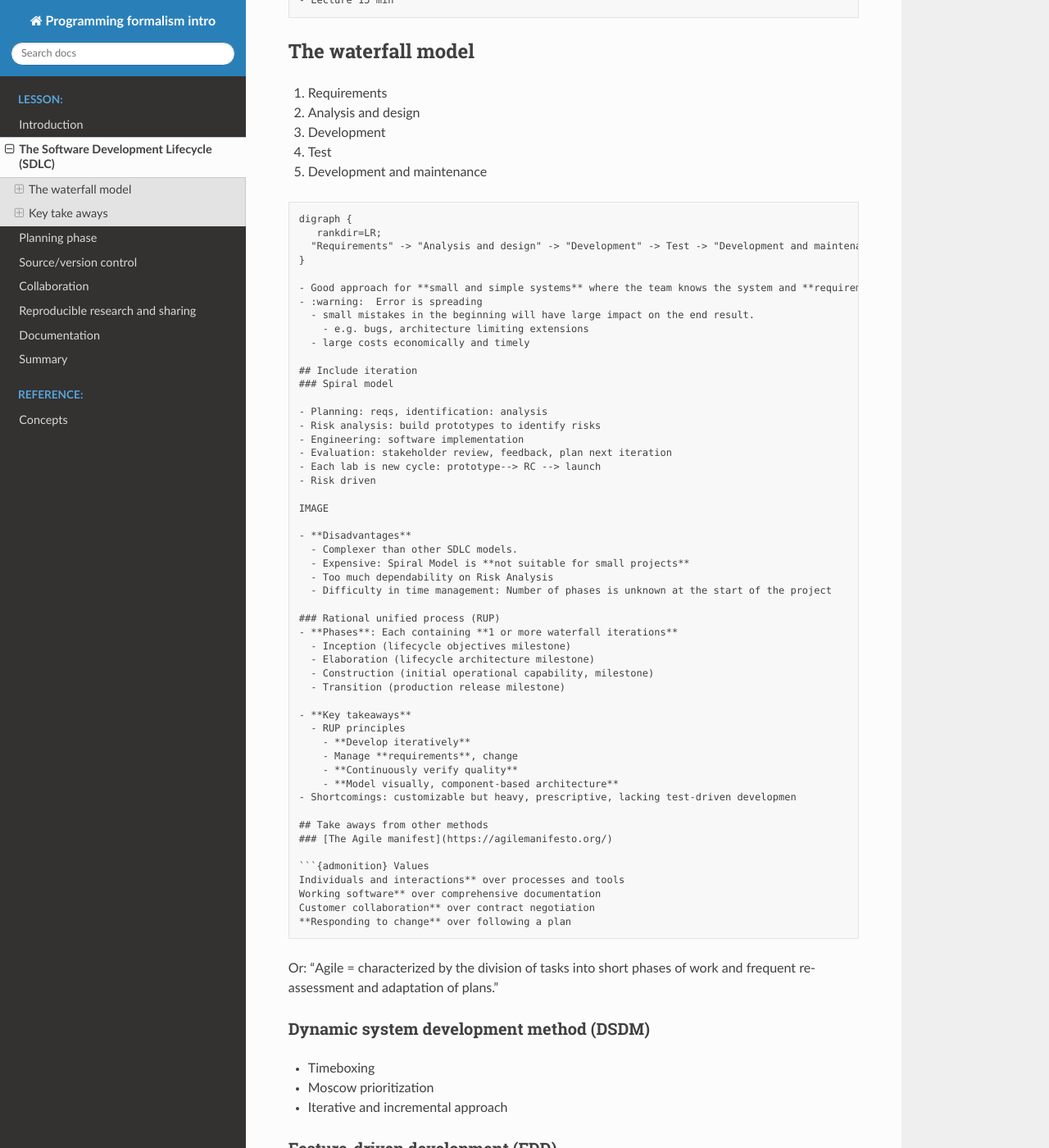
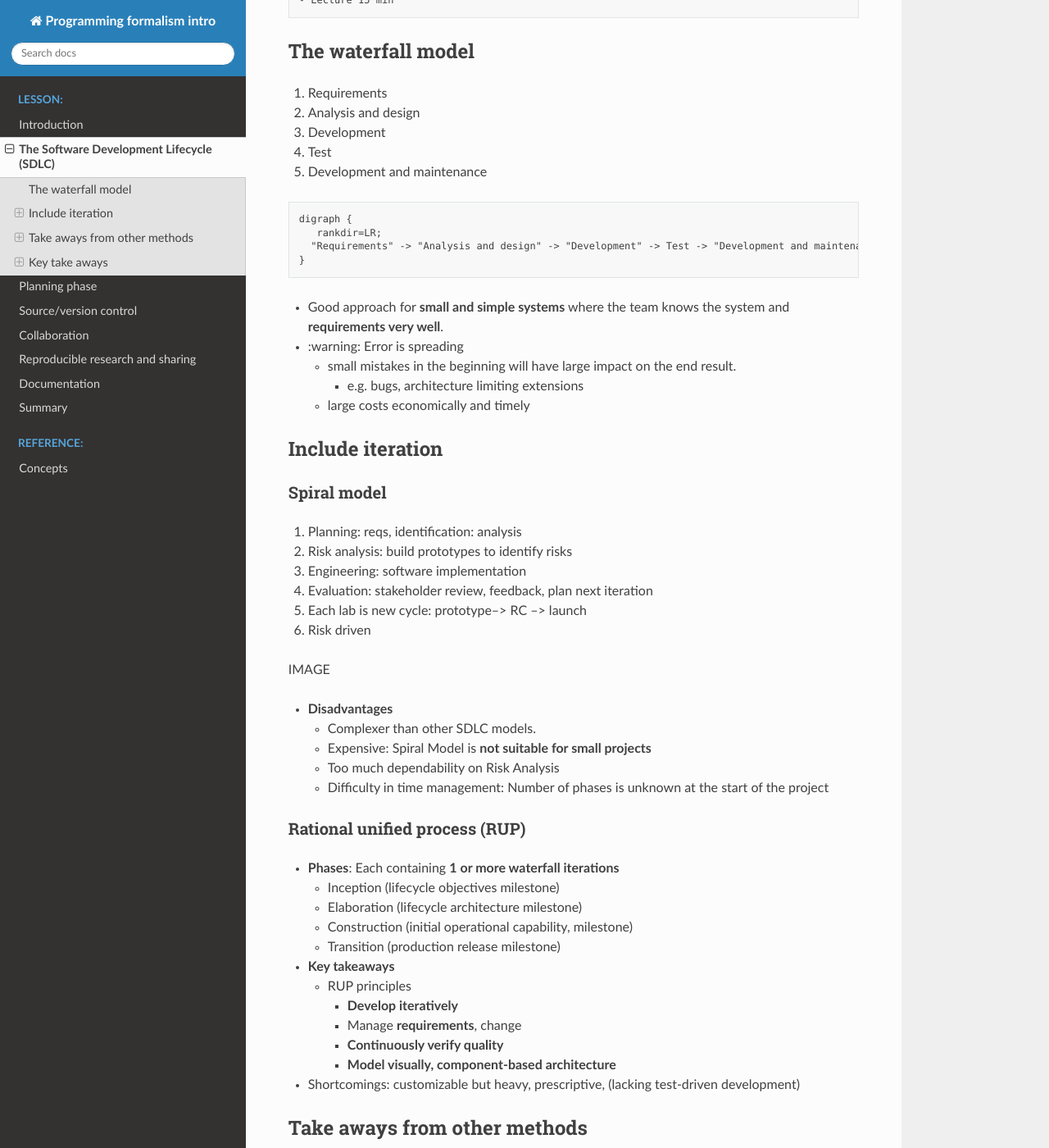
Before and after one commit to UPPMAX/programming_formalisms_intro, a Sphinx documentation site: the page built from doc/sdlc.md, in a window 1280 px wide and 1400 px high, scrolled down 348 px. Shown: the whole window at 82% size. Built offline with Sphinx 7.4.7 and the Read the Docs theme 2.0.0, drawn with Linux system fonts in a browser that asks for light colours; pages that are not in the unit, such as notebooks, are missing from menus; some of the changed lines change nothing that is shown; some of the changed text lies outside the part shown.

Commit message:
Update sdlc.md

````diff
--- a/doc/sdlc.md
+++ b/doc/sdlc.md
@@ -30,6 +30,7 @@ digraph {
    rankdir=LR;
   "Requirements" -> "Analysis and design" -> "Development" -> Test -> "Development and maintenance";
 }
+```
 
 - Good approach for **small and simple systems** where the team knows the system and **requirements very well**.
 - :warning:  Error is spreading
@@ -40,12 +41,12 @@ digraph {
 ## Include iteration
 ### Spiral model
 
-- Planning: reqs, identification: analysis
-- Risk analysis: build prototypes to identify risks
-- Engineering: software implementation
-- Evaluation: stakeholder review, feedback, plan next iteration
-- Each lab is new cycle: prototype--> RC --> launch
-- Risk driven
+1. Planning: reqs, identification: analysis
+1. Risk analysis: build prototypes to identify risks
+1. Engineering: software implementation
+1. Evaluation: stakeholder review, feedback, plan next iteration
+1. Each lab is new cycle: prototype--> RC --> launch
+1. Risk driven
 
 IMAGE
 
@@ -68,7 +69,7 @@ IMAGE
     - Manage **requirements**, change
     - **Continuously verify quality**
     - **Model visually, component-based architecture**
-- Shortcomings: customizable but heavy, prescriptive, lacking test-driven developmen
+- Shortcomings: customizable but heavy, prescriptive, (lacking test-driven development)
 
 ## Take aways from other methods
 ### [The Agile manifest](https://agilemanifesto.org/)
@@ -83,9 +84,16 @@ Customer collaboration** over contract negotiation
 Or:
 "Agile = characterized by the division of tasks into short phases of work and frequent re-assessment and adaptation of plans."
 
+**Most of the following models are Agile...**
+
 ### Dynamic system development method (DSDM)
 - Timeboxing
--	Moscow prioritization
+- MoSCoW prioritization:
+   - must-have
+   - should-have
+   - could-have
+   - and won’t-have, or will not have right now.
+     - Some companies also use the “W” in MoSCoW to mean “wish.”
 - Iterative and incremental approach
 
 ### Feature-driven development (FDD)
````
